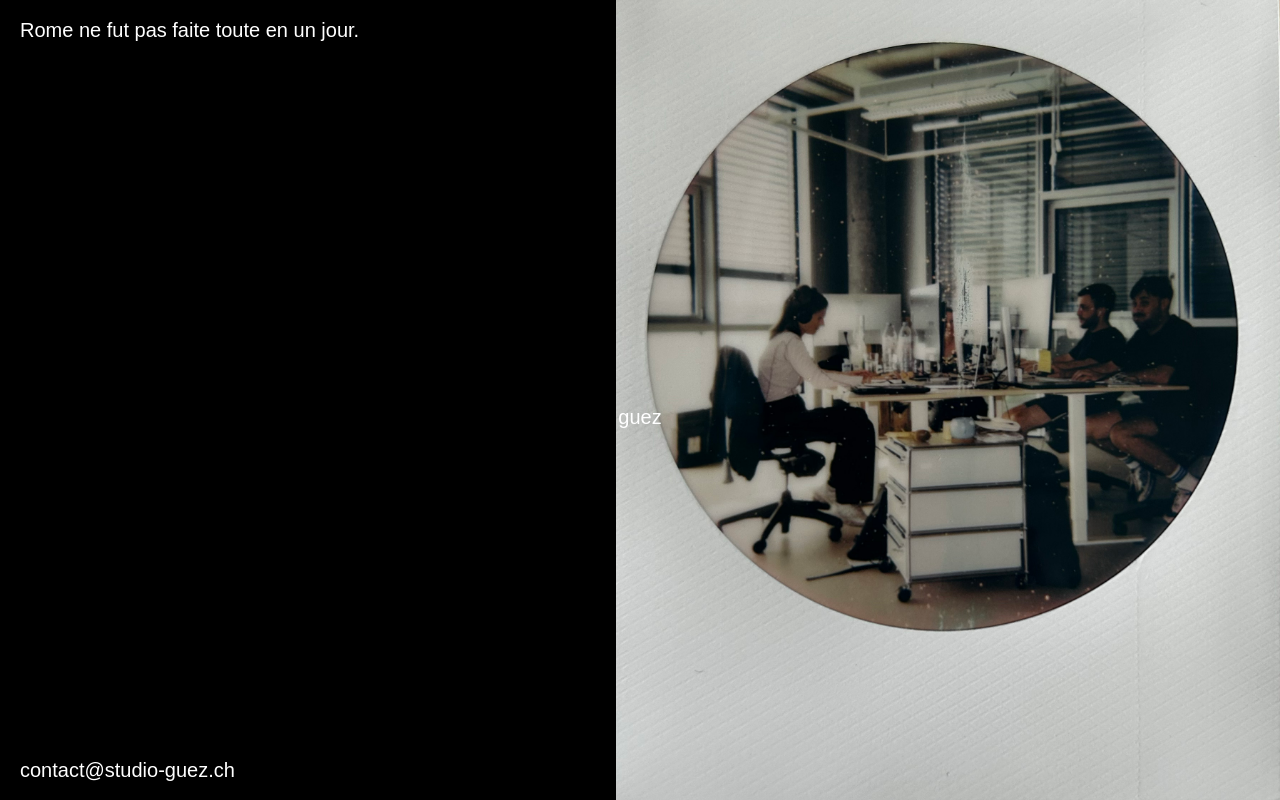
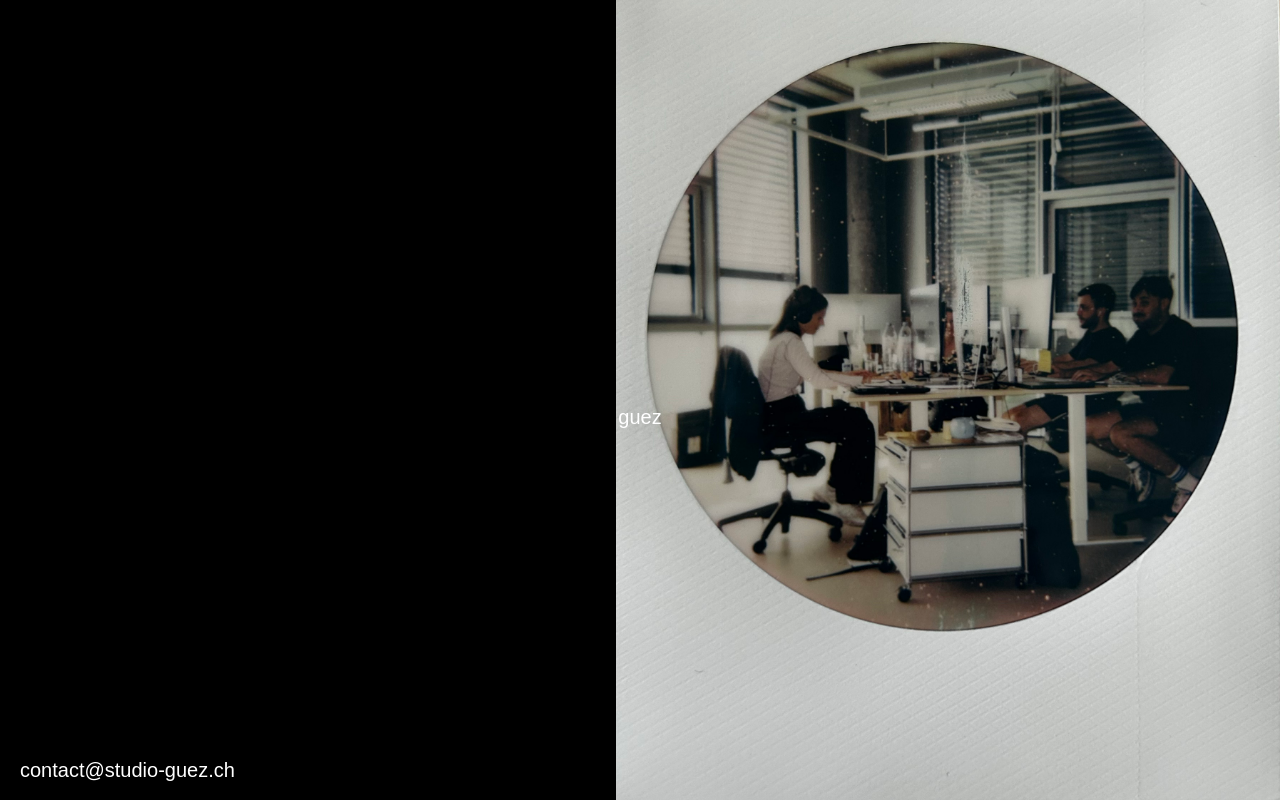
Before and after one commit to studio-guez/website, a Nuxt app: page / in a window 1280 px wide. Built offline with nearby package versions, Linux system fonts and the light colour scheme.

Commit message:
feat: change typo

```diff
--- a/pages/index.vue
+++ b/pages/index.vue
@@ -7,8 +7,6 @@
             @mouseover="playAnimation"
             @click="playAnimation"
         >{{name}}</h1>
-
-        <span>Rome ne fut pas faite toute en un jour.</span>
       <div style="position: fixed; bottom: 2rem">
         <a target="_blank" href="mailto:contact+website@studio-guez.ch ">contact@studio-guez.ch</a>
       </div>
```
